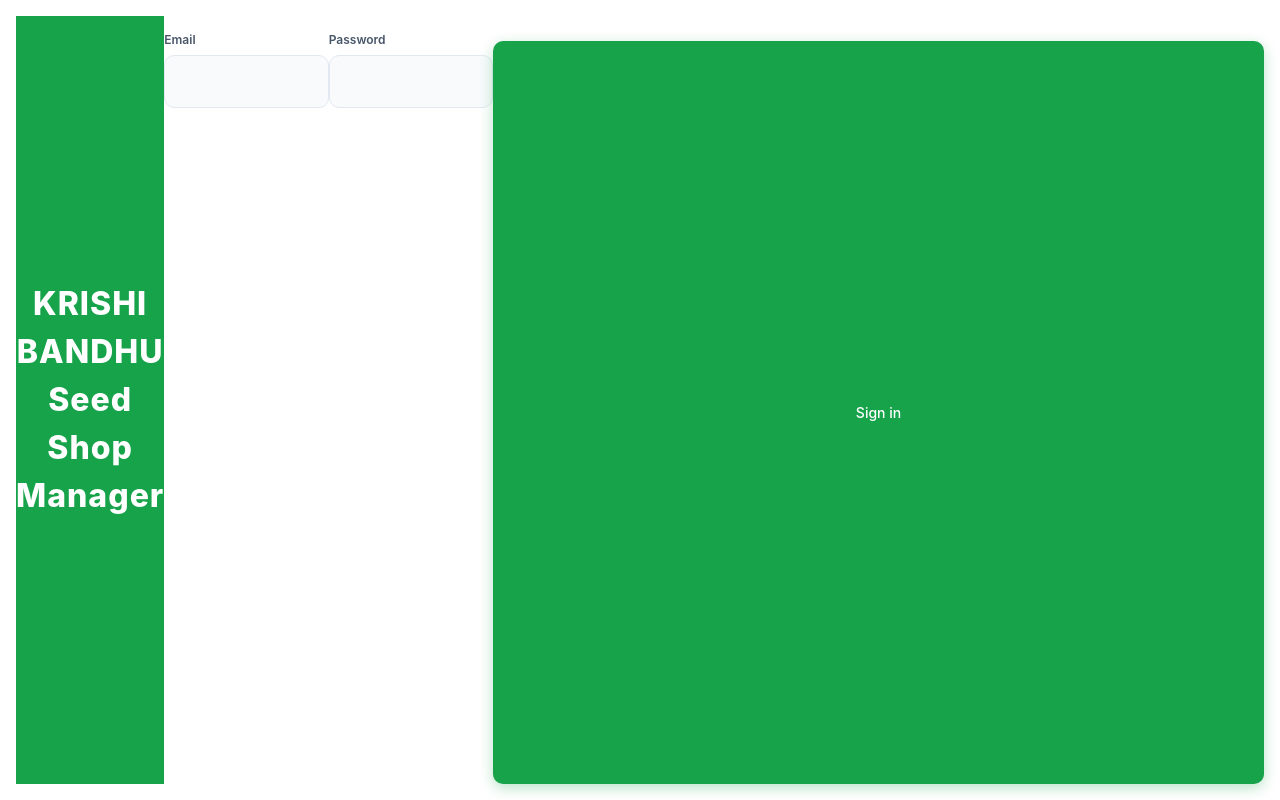
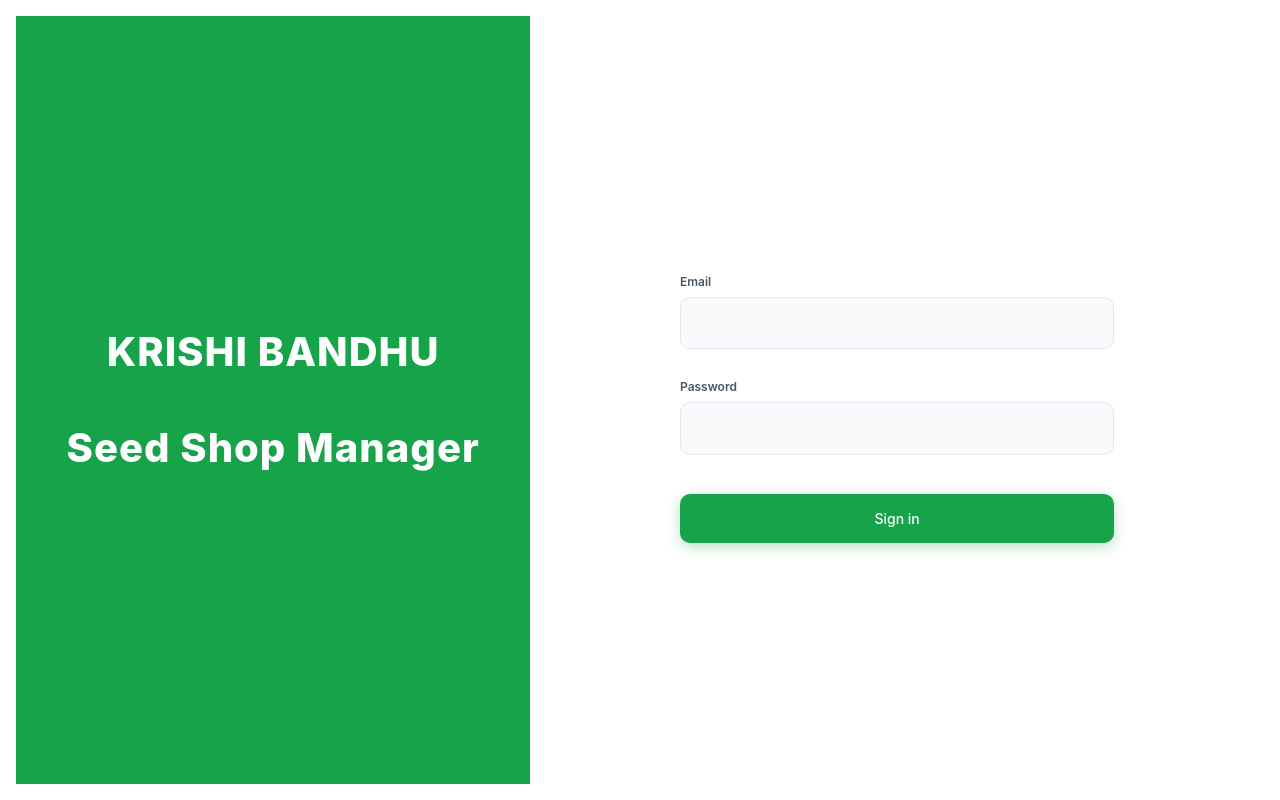
Before and after one commit to powerd-by-shopsteward/Seed-for-Krishi-bandhu, a plain HTML site: page index.html in a window 1280 px wide. Drawn offline with nearby package versions, Linux system fonts and the light colour scheme.

Commit message:
Update index.html

```diff
--- a/index.html
+++ b/index.html
@@ -2052,73 +2052,55 @@ async function shareInvoicePDF(inv, items, cust){
   }
 }
 </script>
-  <style>
-/* Hide pills on login page */
-body:has(.login-page) { background-color: #ffffff !important; background-image: none !important; margin: 0; }
+<style>
+/* Hide pills and reset background */
+body:has(.login-page) { margin: 0; overflow: hidden; }
 .vertical-pill, .horizontal-pill { display: none !important; }
 
-/* Fullscreen Flex Layout */
+/* The Fullscreen Split Container */
 .login-page {
-  background: transparent !important;
   position: fixed; inset: 0; z-index: 9999;
-  display: flex; align-items: stretch; justify-content: center;
-}
-
-/* The Card becomes a full screen split */
-.login-box {
-  background: transparent !important;
-  border: none !important;
-  box-shadow: none !important;
-  padding: 0 !important;
-  max-width: 100% !important;
-  width: 100% !important;
-  display: flex !important;
-  flex-direction: row !important;
-}
-
-/* Left Side: Branding */
-.login-box::before {
-  content: "KRISHI BANDHU\A Seed Shop Manager";
+  display: flex; align-items: stretch;
+  background: #ffffff !important;
+}
+
+/* Left Side: Green Brand Panel */
+.login-page::before {
+  content: "KRISHI BANDHU\A\A Seed Shop Manager";
   white-space: pre-wrap;
   background: #16a34a;
   color: #ffffff;
-  flex: 1;
-  display: flex;
-  align-items: center;
-  justify-content: center;
+  flex: 1; /* Takes up left half */
+  display: flex; flex-direction: column; align-items: center; justify-content: center;
+  font-size: 40px; font-weight: 800; letter-spacing: 1px; line-height: 1.2;
   text-align: center;
-  font-size: 32px;
-  font-weight: 800;
-  letter-spacing: 1px;
-  line-height: 1.5;
-}
-
-/* Right Side: Form */
-.login-box form {
-  flex: 1;
-  display: flex;
-  flex-direction: column;
-  justify-content: center;
-  padding: 40px 10%;
-  max-width: 500px;
-  margin: 0 auto;
-}
+  padding: 40px;
+}
+
+/* Right Side: White Form Panel */
+.login-box {
+  flex: 1; /* Takes up right half */
+  background: #ffffff !important;
+  border: none !important; box-shadow: none !important;
+  max-width: 100% !important;
+  padding: 0 12% !important;
+  display: flex; flex-direction: column; justify-content: center;
+}
+
+/* Hide the original title since it's in the green box now */
+.login-box h1, .login-box p { display: none !important; }
 
 /* Form Elements */
-.login-box h1, .login-box p { display: none !important; } /* Hide title because it's on the left */
 .login-box .label { color: #475569 !important; font-weight: 600; margin-top: 15px; }
 .login-box .input { background: #f8fafc !important; border: 1px solid #e2e8f0 !important; color: #0f172a !important; padding: 14px !important; border-radius: 10px !important; }
 .login-box .input:focus { border-color: #16a34a !important; background: #ffffff !important; box-shadow: 0 0 0 4px rgba(22,163,74,0.1) !important; }
 .login-box .btn-primary { background: #16a34a !important; font-size: 16px; padding: 14px !important; margin-top: 25px; border-radius: 10px !important; }
 
-/* Mobile Fallback */
+/* Mobile Responsive */
 @media (max-width: 768px) {
-  .login-box { flex-direction: column !important; }
-  .login-box::before { flex: none; padding: 40px 20px; font-size: 24px; }
-  .login-box form { padding: 40px 20px; width: 100%; }
-  .login-box h1, .login-box p { display: block !important; text-align: center; }
-  .login-box h1 { color: #0f172a !important; font-weight: 800; }
-  .login-box p { color: #64748b !important; }
+  .login-page { flex-direction: column !important; }
+  .login-page::before { flex: none; padding: 60px 20px; font-size: 28px; }
+  .login-box { padding: 40px 20px !important; }
 }
 </style>
 </body>
```
